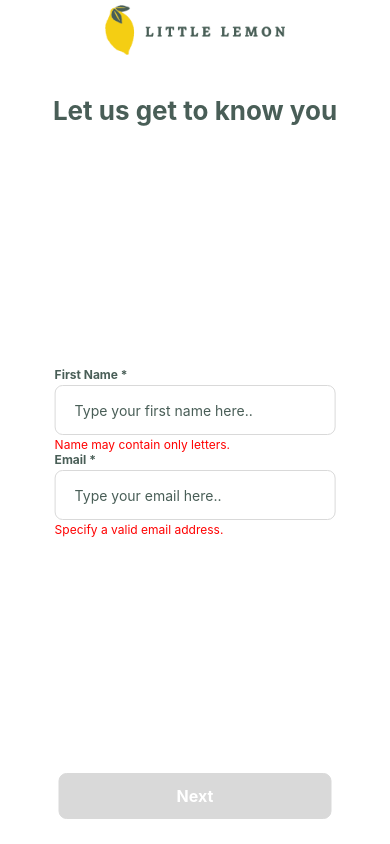
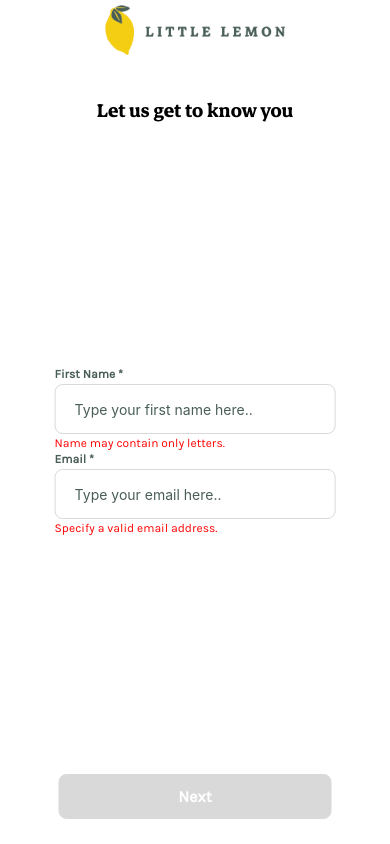
Before and after one commit to JureVidrih/little-lemon, a React Native app: screen /OnboardingScreen in a window 390 px wide. Built offline with nearby package versions, Linux system fonts and the light colour scheme; what expo-sqlite would draw is missing.

Commit message:
Rework many components with <Txt />

```diff
--- a/components/base_components/Button.tsx
+++ b/components/base_components/Button.tsx
@@ -2,6 +2,7 @@ import React from 'react';
 import { TouchableOpacity, View, Text, StyleSheet } from 'react-native';
 
 import { useAppTheme } from '../../hooks/';
+import { Txt } from './';
 
 type ButtonProps = {
     children: React.ReactNode,
@@ -63,7 +64,10 @@ export default function({
             (fullParentHeight === true ? { height: '100%' } : null),
             (dynamicSize === true ? { width: null, height: null} : null),
             (disabled === true ? { backgroundColor: theme.gray, borderColor: theme.gray } : null)]}>
-            <Text style={[styles.label, { color: textColor }]}>{children}</Text>
+            <Txt
+            textStyle="sectionCategories"
+            style={[styles.label, { color: textColor }]}>{children}</Txt>
+
         </TouchableOpacity>
     );
 }
@@ -81,7 +85,6 @@ const styles = StyleSheet.create({
         borderWidth: 1
     },
     label: {
-        fontSize: 16,
-        fontWeight: 'bold'
+
     }
 });
--- a/components/base_components/Checkbox.tsx
+++ b/components/base_components/Checkbox.tsx
@@ -4,6 +4,7 @@ import { Pressable, View, Text, StyleSheet, Animated } from 'react-native';
 import Svg, { Path } from 'react-native-svg';
 
 import { useAppTheme } from '../../hooks/';
+import { Txt } from './';
 
 type CheckboxProps = {
     label: string,
@@ -76,7 +77,9 @@ export default function({
                     </Svg>
                 </Animated.View>
             </View>
-            <Text style={styles.label}>{label}</Text>
+            <Txt
+            textStyle="pregular"
+            style={styles.label}>{label}</Txt>
         </Pressable>
     );
 }
@@ -91,7 +94,6 @@ const styles = StyleSheet.create({
     },
     label: {
         marginLeft: 10,
-        fontSize: 18
     },
     checkBoxContainer: {
         width: 28,
--- a/components/base_components/Header.tsx
+++ b/components/base_components/Header.tsx
@@ -1,8 +1,8 @@
 import React from 'react';
 import { View, Text, StyleSheet, TextStyle } from 'react-native';
 
-
 import { useAppTheme } from '../../hooks/';
+import { Txt } from './';
 
 type HeaderProps = {
     children: React.ReactNode,
@@ -30,7 +30,9 @@ export default function({
 
     return (
         <View style={styles.container}>
-            <Text style={[styles.headerText, { fontSize: fontSize, color: theme.primary_1, textAlign: align }]}>{children}</Text>
+            <Txt
+            textStyle='subTitle'
+            style={[styles.headerText, { fontSize: fontSize, textAlign: align }]}>{children}</Txt>
         </View>
     );
 }
--- a/components/base_components/Input.tsx
+++ b/components/base_components/Input.tsx
@@ -2,6 +2,7 @@ import React, { useState, useEffect, useLayoutEffect } from 'react';
 import { View, Text, StyleSheet, TextInput, TextInputProps, ViewStyle } from 'react-native';
 
 import { useAppTheme } from '../../hooks/';
+import { Txt } from './';
 
 type InputProps = {
     inputContainerStyle?: ViewStyle
@@ -43,7 +44,7 @@ export default function({
 
     return (
         <View style={styles.container}>
-            {label !== undefined && label !== null && <Text style={[styles.label, { color: theme.primary_1 }]}>{label}{(required === true ? " *" : null)}</Text>}
+            {label !== undefined && label !== null && <Txt textStyle="pregular" style={[styles.label, { color: theme.primary_1 }]}>{label}{(required === true ? " *" : null)}</Txt>}
             <TextInput
             style={[styles.inputContainer, { borderColor: theme.gray, color: theme.primary_1 }, inputContainerStyle]}
             placeholder={placeholder}
@@ -56,7 +57,7 @@ export default function({
                 }
             }}
             {...textInputProps} />
-            {hideInvalidLabel === false && <Text style={styles.invalidValueLabel}>{(inputValidity === false ? invalidValueLabel : null)}</Text>}
+            {hideInvalidLabel === false && <Txt textStyle="pregular" style={styles.invalidValueLabel}>{(inputValidity === false ? invalidValueLabel : null)}</Txt>}
         </View>
     );
 }
@@ -82,7 +83,7 @@ const styles = StyleSheet.create({
         backgroundColor: '#ffffff'
     },
     invalidValueLabel: {
-        marginTop: 2,
+        marginVertical: 2,
         fontSize: 12,
         color: '#ff0000'
     }
--- a/components/base_components/InputAvatar.tsx
+++ b/components/base_components/InputAvatar.tsx
@@ -4,8 +4,8 @@ import { View, Text, StyleSheet, Alert } from 'react-native';
 import * as ImagePicker from 'expo-image-picker';
 import AsyncStorage from '@react-native-async-storage/async-storage';
 
-import { useAppTheme, useSessionStorage, useAvatarState } from '../../hooks/';
-import { Avatar, Button } from '../base_components/';
+import { useAppTheme, useAvatarState } from '../../hooks/';
+import { Avatar, Button, Txt } from '../base_components/';
 
 type InputAvatarProps = {
     label?: string,
@@ -54,7 +54,9 @@ export default function({
 
     return (
         <View style={styles.container}>
-            <Text style={[styles.label, { color: theme.primary_1 }]}>{label}{(required === true ? " *" : null)}</Text>
+            <Txt
+            textStyle="pregular"
+            style={[styles.label, { }]}>{label}{(required === true ? " *" : null)}</Txt>
             <View style={{ width: '90%', height: null, flexDirection: 'row', justifyContent: 'space-between', alignItems: 'center', marginBottom: 15 }}>
                 <Avatar
                 mode="normal"
--- a/components/base_components/ToggleButton.tsx
+++ b/components/base_components/ToggleButton.tsx
@@ -2,6 +2,7 @@ import React, { useCallback, useRef, useState } from 'react';
 import { Pressable, View, Text, StyleSheet, Animated } from 'react-native';
 
 import { useAppTheme } from '../../hooks/';
+import { Txt } from './';
 
 type ToggleButtonProps = {
     children: React.ReactNode,
@@ -95,7 +96,10 @@ export default function({
             (fullParentWidth === true ? { width: '100%' } : null),
             (fullParentHeight === true ? { height: '100%' } : null),
             (dynamicSize === true ? { width: null, height: null} : null)]}>
-                <Animated.Text style={[styles.label, { color: animatedLabel }]}>{children}</Animated.Text>
+                <Txt
+                textStyle="sectionCategories"
+                style={[styles.label, { color: animatedLabel }]}
+                >{children}</Txt>
             </Animated.View>
         </Pressable>
     );
@@ -116,7 +120,6 @@ const styles = StyleSheet.create({
         borderWidth: 1
     },
     label: {
-        fontSize: 15,
-        fontWeight: '900'
+
     }
 });
--- a/components/base_components/Txt.tsx
+++ b/components/base_components/Txt.tsx
@@ -1,18 +1,19 @@
 import React from 'react';
-import { Text, StyleSheet, TextStyle } from 'react-native';
+import { Text, StyleSheet, TextStyle, Animated } from 'react-native';
 
 import { useAppTheme } from '../../hooks/';
 
 type TxtProps = {
     children: React.ReactNode,
-    style?: TextStyle,
+    style?: TextStyle | TextStyle[],
     textStyle?: string
-};
+} & TextStyle;
 
 export default function({
     children = "Button",
     style,
-    textStyle
+    textStyle,
+    ...textProps
 }: TxtProps) {
     const theme = useAppTheme();
 
@@ -51,7 +52,7 @@ export default function({
         case "sectionCategories": textConfiguration = {
             fontSize: 16,
             fontWeight: '800',
-            color: '#000000',
+            color: '#495E57',
             fontFamily: 'Karla-Regular'
         }; break;
         case "cardTitle": textConfiguration = {
@@ -75,9 +76,9 @@ export default function({
     }
 
     return (
-        <Text style={[textConfiguration, style]}>
+        <Animated.Text style={[textConfiguration, style]} {...textProps}>
             {children}
-        </Text>
+        </Animated.Text>
     );
 }
 
--- a/components/compound_components/Hero.tsx
+++ b/components/compound_components/Hero.tsx
@@ -16,9 +16,15 @@ export default function({
 
     return (
         <View style={[styles.container, { backgroundColor: theme.primary_1 }]}>
-            <Text style={{ color: theme.primary_2, fontSize: 36, fontWeight: 'bold' }}>Little Lemon</Text>
-            <Text style={{ color: '#ffffff', fontSize: 25 }}>Chicago</Text>
-            <Text style={{ marginTop: 25, width: '55%', color: '#ffffff', fontSize: 18 }}>We are a family owned Mediterranean restaurant, focused on traditional recipes served with a modern twist.</Text>
+            <Txt
+            textStyle="displayTitle"
+            style={{ color: theme.primary_2, marginTop: -15, marginBottom: -27 }}>Little Lemon</Txt>
+            <Txt
+            textStyle="subTitle"
+            style={{ color: '#ffffff', marginBottom: 9 }}>Chicago</Txt>
+            <Txt
+            textStyle="lead"
+            style={{ width: '60%', color: '#ffffff' }}>We are a family owned Mediterranean restaurant, focused on traditional recipes served with a modern twist.</Txt>
             <Image
             style={{
                 width: 150,
@@ -26,7 +32,7 @@ export default function({
                 position: 'absolute',
                 top: '50%',
                 right: 14,
-                transform: [{ translateY: '-50%' }] }}
+                transform: [{ translateY: '-30%' }] }}
             source={require("../../assets/Images/Hero_image.png")}
             resizeMode="cover" />
             {searchAction && <HeroSearch searchAction={searchAction} />}
--- a/components/compound_components/MenuCategories.tsx
+++ b/components/compound_components/MenuCategories.tsx
@@ -3,7 +3,7 @@ import { View, Text, Image, StyleSheet } from 'react-native';
 
 import { useAppTheme } from '../../hooks/';
 
-import { ToggleButton } from '../base_components';
+import { ToggleButton, Txt } from '../base_components';
 
 type MenuCategoriesProps = {
     onItemSelect: (arg0: any) => void
@@ -22,7 +22,9 @@ export default function({
 
     return (
         <View style={[styles.container, { backgroundColor: "#ffffff", borderBottomColor: theme.gray }]}>
-            <Text style={{ color: "#000000", fontSize: 19, fontWeight: '900' }}>{"Order for delivery!".toUpperCase()}</Text>
+            <Txt
+            textStyle="sectionTitle"
+            style={{ }}>{"Order for delivery!".toUpperCase()}</Txt>
             <View style={styles.categoriesContainer}>
                 <ToggleButton
                 border_16
--- a/components/compound_components/MenuDishItem.tsx
+++ b/components/compound_components/MenuDishItem.tsx
@@ -3,7 +3,7 @@ import { View, Text, Image, StyleSheet } from 'react-native';
 
 import { useAppTheme } from '../../hooks/';
 
-import { ToggleButton } from '../base_components';
+import { Txt } from '../base_components';
 
 type MenuDishItemProps = {
     name: string,
@@ -33,9 +33,16 @@ export default function({
     return (
         <View style={[styles.container, { borderColor: theme.gray }]}>
             <View style={styles.leftContainer}>
-                <Text style={styles.dishName}>{name}</Text>
-                <Text style={[styles.dishLabel, { color: theme.primary_1 }]} numberOfLines={2}>{label}</Text>
-                <Text style={[styles.dishPrice, { color: theme.primary_1 }]}>${price}</Text>
+                <Txt
+                textStyle="cardTitle"
+                style={styles.dishName}>{name}</Txt>
+                <Txt
+                textStyle="pregular"
+                style={[styles.dishLabel, { color: theme.primary_1 }]}
+                numberOfLines={2}>{label}</Txt>
+                <Txt
+                textStyle="phighlight"
+                style={[styles.dishPrice]}>${price}</Txt>
             </View>
             <View style={styles.rightContainer}>
                 <Image style={styles.dishImage} source={image} />
@@ -74,17 +81,12 @@ const styles = StyleSheet.create({
         height: 72
     },
     dishName: {
-        color: '#000000',
-        fontSize: 15,
-        fontWeight: '700'
+
     },
     dishLabel: {
-        color: '#000000',
-        fontSize: 13,
+
     },
     dishPrice: {
-        color: '#000000',
-        fontSize: 15,
-        fontWeight: '500'
+
     }
 });
```
